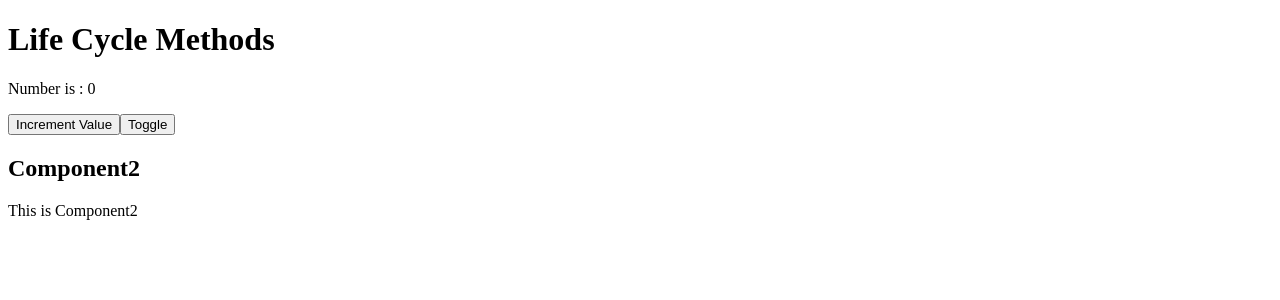
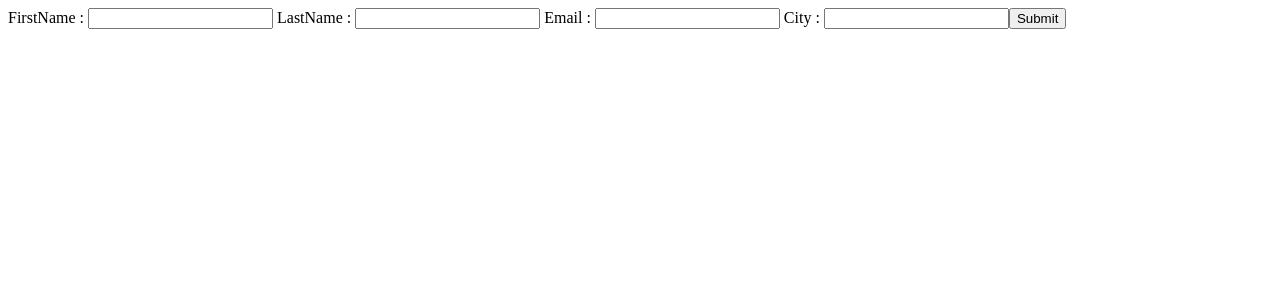
Before and after one commit to abhijeetvc/firstreactappoct1, a React (Create React App) app: page / in a window 1280 px wide. Shown: the top 300 px of the page. Built offline with nearby package versions, Linux system fonts and the light colour scheme.

Commit message:
ReactJS Forms

```diff
--- /dev/null
+++ b/src/EventsDemo.js
@@ -0,0 +1,25 @@
+import React from 'react'
+
+function EventsDemo(){
+
+    const[message,setMessage]=React.useState('')
+    const[message1,setMessage1]=React.useState('')
+
+    const onChange=(event)=>{
+        setMessage(event.target.value)
+    }
+
+    const displayValue=()=>{
+        setMessage1(message)
+    }
+
+    return(
+        <div>
+            <input type="text" onChange={onChange}/>
+            <p>Message : {message1}</p>
+            <button type="button" onClick={displayValue}>Show Data</button>
+        </div>
+    )
+}
+
+export default EventsDemo
--- /dev/null
+++ b/src/MyForm.js
@@ -0,0 +1,45 @@
+import React from 'react'
+
+function MyForm(){
+
+    const personObj={
+        "firstName":"",
+        "lastName":"",
+        "email":"",
+        "city":""
+    }
+
+    const [person,setPerson]=React.useState(personObj)
+
+    const onValueChange=(event)=>{
+         console.log(event.target);
+         setPerson({...person,[event.target.name]:event.target.value})
+    }
+
+    const displayData=(e)=>{
+        e.preventDefault()
+        console.log(person);
+    }
+
+    return(
+        <div>
+            <form onSubmit={displayData}>
+                <label> FirstName : </label>
+                <input type="text" name="firstName" onChange={onValueChange}/>
+
+                <label> LastName : </label>
+                <input type="text" name="lastName" onChange={onValueChange}/>
+
+                <label> Email : </label>
+                <input type="text" name="email" onChange={onValueChange}/>
+
+                <label> City : </label>
+                <input type="text" name="city" onChange={onValueChange}/>
+
+                <input type="submit" value="Submit"/>
+            </form>
+        </div>
+    )
+}
+
+export default MyForm
--- /dev/null
+++ b/src/ParentComponent.js
@@ -0,0 +1,29 @@
+import React from 'react'
+
+function ParentComponent(){
+
+    const[text,setText]=React.useState('')
+
+    const handleChange=(event)=>{
+        setText(event.target.value)
+    }
+
+    return(
+        <div>
+            <h2>Callback Event Handling</h2>
+            <ChildComponent inputValue={text} onInputChange={handleChange}/>
+            <p>Display Message : {text}</p>
+        </div>
+    )
+}
+
+function ChildComponent({inputValue,onInputChange}){
+
+    return(
+        <div>
+            <input type="text" value={inputValue} onChange={onInputChange}/>
+        </div>
+    )
+}
+
+export default ParentComponent
--- a/src/index.js
+++ b/src/index.js
@@ -1,12 +1,15 @@
 import React from 'react';
 import ReactDOM from 'react-dom';
+import EventsDemo from './EventsDemo';
 import LifeCycleMethods from './LifeCycleMethods';
 import MyApp1 from './MyApp1'
+import MyForm from './MyForm';
+import ParentComponent from './ParentComponent';
 import PropsDemo from './PropsDemo';
 import StateClassDemo from './StateClassDemo'
 
 ReactDOM.render(
-    <LifeCycleMethods/>
+    <MyForm/>
 ,
   document.getElementById('root')
 );
```
